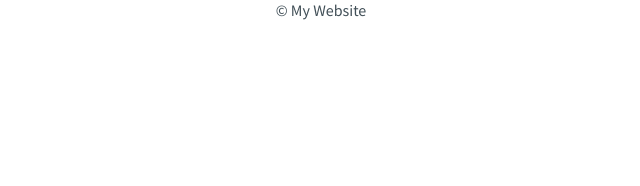
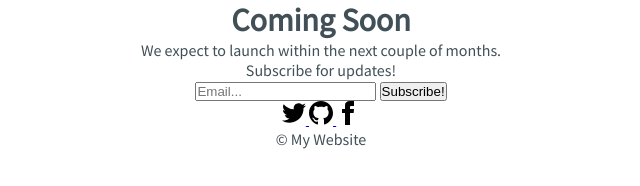
Before and after one commit to mmelihdogan/Soon, a plain HTML site: page index.html in a window 1280 px wide. Shown: the whole page, without its empty margins (319-959 px from the left). Drawn offline with Linux system fonts and the light colour scheme.

Commit message:
Finished HTML and added background image

```diff
--- a/index.html
+++ b/index.html
@@ -13,7 +13,28 @@
 </head>
 <body>
     <div class="main">
-
+        <header>
+            <h1>Coming Soon</h1>
+            <p>We expect to launch within the next couple of months.</p>
+        </header>
+        <form>
+            <p>Subscribe for updates!</p>
+            <div>
+                <input type="text" placeholder="Email...">
+                <input type="submit" value="Subscribe!">
+            </div>
+        </form>
+        <div class="links">
+            <a href="#">
+                <svg xmlns="http://www.w3.org/2000/svg" width="24" height="24" viewBox="0 0 24 24"><path d="M24 4.557c-.883.392-1.832.656-2.828.775 1.017-.609 1.798-1.574 2.165-2.724-.951.564-2.005.974-3.127 1.195-.897-.957-2.178-1.555-3.594-1.555-3.179 0-5.515 2.966-4.797 6.045-4.091-.205-7.719-2.165-10.148-5.144-1.29 2.213-.669 5.108 1.523 6.574-.806-.026-1.566-.247-2.229-.616-.054 2.281 1.581 4.415 3.949 4.89-.693.188-1.452.232-2.224.084.626 1.956 2.444 3.379 4.6 3.419-2.07 1.623-4.678 2.348-7.29 2.04 2.179 1.397 4.768 2.212 7.548 2.212 9.142 0 14.307-7.721 13.995-14.646.962-.695 1.797-1.562 2.457-2.549z"/></svg>
+            </a
+            ><a href="#">
+                <svg xmlns="http://www.w3.org/2000/svg" width="24" height="24" viewBox="0 0 24 24"><path d="M12 0c-6.626 0-12 5.373-12 12 0 5.302 3.438 9.8 8.207 11.387.599.111.793-.261.793-.577v-2.234c-3.338.726-4.033-1.416-4.033-1.416-.546-1.387-1.333-1.756-1.333-1.756-1.089-.745.083-.729.083-.729 1.205.084 1.839 1.237 1.839 1.237 1.07 1.834 2.807 1.304 3.492.997.107-.775.418-1.305.762-1.604-2.665-.305-5.467-1.334-5.467-5.931 0-1.311.469-2.381 1.236-3.221-.124-.303-.535-1.524.117-3.176 0 0 1.008-.322 3.301 1.23.957-.266 1.983-.399 3.003-.404 1.02.005 2.047.138 3.006.404 2.291-1.552 3.297-1.23 3.297-1.23.653 1.653.242 2.874.118 3.176.77.84 1.235 1.911 1.235 3.221 0 4.609-2.807 5.624-5.479 5.921.43.372.823 1.102.823 2.222v3.293c0 .319.192.694.801.576 4.765-1.589 8.199-6.086 8.199-11.386 0-6.627-5.373-12-12-12z"/></svg>
+            </a
+            ><a href="#">
+                <svg xmlns="http://www.w3.org/2000/svg" width="24" height="24" viewBox="0 0 24 24"><path d="M9 8h-3v4h3v12h5v-12h3.642l.358-4h-4v-1.667c0-.955.192-1.333 1.115-1.333h2.885v-5h-3.808c-3.596 0-5.192 1.583-5.192 4.615v3.385z"/></svg>
+            </a>
+        </div>
     </div>
     <footer>
         &copy; My Website
```
Also changed, not shown: 1 other file.
